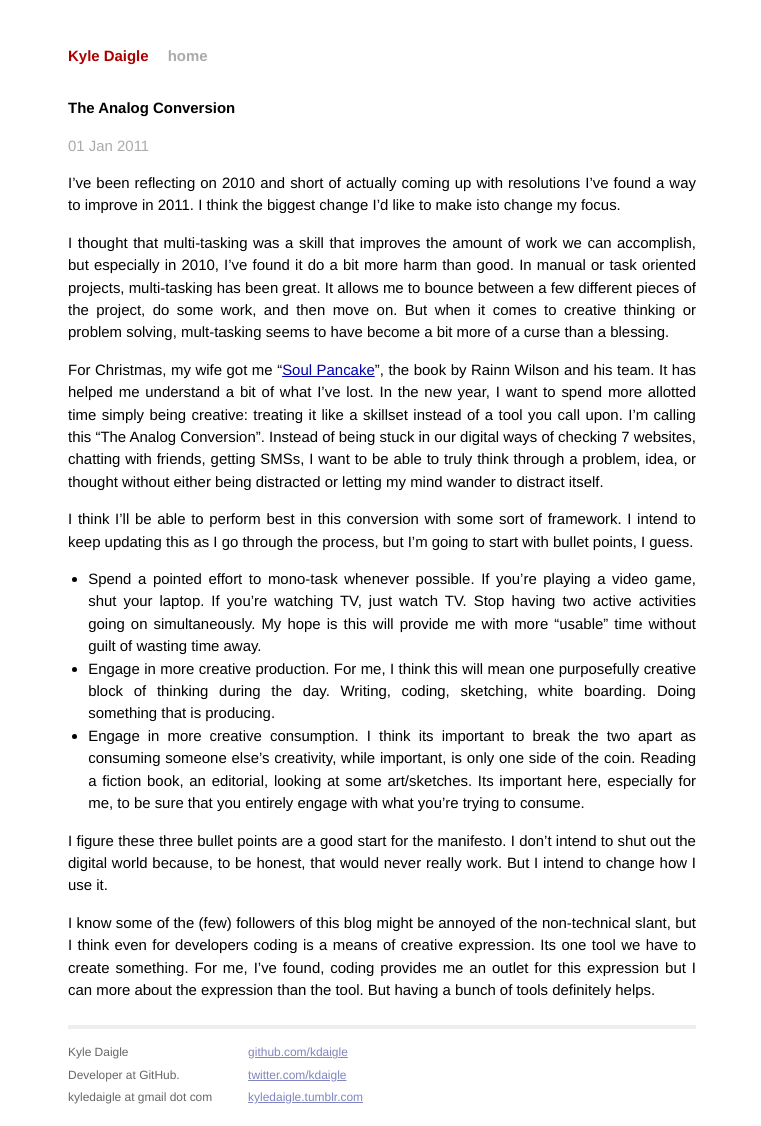
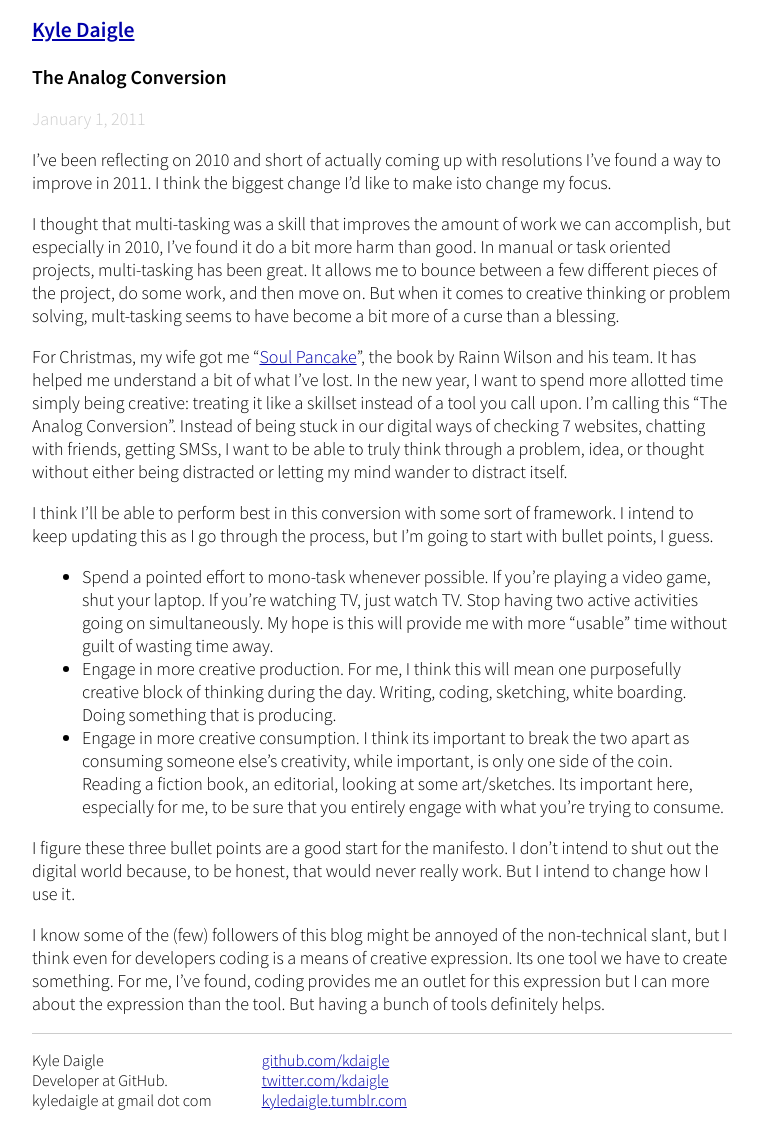
Before and after one commit to kdaigle/kdaigle.github.io, a Jekyll site: the page built from _posts/tumblr/2011-01-01-the-analog-conversion.html, in a window 1280 px wide. Shown: the whole page, without its empty margins (258-1019 px from the left). Built offline with Jekyll 4.4.1, drawn with Linux system fonts in a browser that asks for light colours.

Commit message:
Update the design for further beauty

```diff
--- a/_layouts/default.html
+++ b/_layouts/default.html
@@ -10,7 +10,10 @@
         <link rel="stylesheet" href="/css/syntax.css">
 
         <!-- Custom CSS -->
-        <link rel="stylesheet" href="/css/main.css">
+        <link rel="stylesheet" href="/css/new.css">
+
+        <!-- Google Fonts -->
+        <link href='http://fonts.googleapis.com/css?family=Source+Sans+Pro:300,600,300italic' rel='stylesheet' type='text/css'>
 
     </head>
     <body>
@@ -19,12 +22,12 @@
           <div class="site">
             <div class="header">
               <h1 class="title"><a href="/">{{ site.name }}</a></h1>
-              <a class="extra" href="/">home</a>
             </div>
 
                 {{ content }}
 
             <div class="footer">
+              <hr/>
               <div class="contact">
                 <p>
                   Kyle Daigle<br />
--- a/_layouts/post.html
+++ b/_layouts/post.html
@@ -2,7 +2,7 @@
 layout: default
 ---
 <h2>{{ page.title }}</h2>
-<p class="meta">{{ page.date | date_to_string }}</p>
+<p class="meta">{{ page.date | date: "%B %-d, %Y" }}</p>
 
 <div id="post">
 {{ content }}
--- /dev/null
+++ b/css/new.css
@@ -0,0 +1,86 @@
+/*Global Reset*/
+
+* {
+  margin: 0;
+  padding: 0;
+}
+
+html, body { height: 100%; }
+
+body {
+  background-color: #FFF;
+  font: 18px 'Source Sans Pro', Helvetica, Arial, sans-serif;
+}
+
+h1, h2, h3, h4, h5, h6 { font-size: 100%; }
+
+h1 { margin-bottom: 1em; }
+p { margin: 1em 0; }
+
+a         { color: #00a; }
+a:hover   { color: #000; }
+a:visited { color: #00a; }
+
+table {
+  font-size: inherit;
+  font: 100%;
+}
+
+/*Custom CSS*/
+
+div.container {
+  width: 700px;
+  margin: 0px auto;
+}
+
+div.header {
+  margin-top: 16px;
+}
+
+h1.title {
+  font-size: 120%;
+}
+
+/* Post Title */
+h2 {
+  font-size: 110%;
+}
+
+p.meta {
+  color: #ccc;
+}
+
+ul.posts {
+  list-style-type: none;
+  margin-bottom: 2em;
+}
+
+ul.posts li {
+  line-height: 1.75em;
+}
+
+ul.posts li span.date {
+  margin-left: 6px;
+  color: #ccc;
+}
+
+div.footer {
+  font-size: 90%;
+}
+
+div.footer hr {
+  height: 1px;
+  border: 0;
+  color: #ccc;
+  background-color: #ccc;
+  width: 100%;
+}
+
+div.footer div.contact {
+  float: left;
+  margin-right: 50px;
+}
+
+div#post ul {
+  margin-left: 50px;
+}
--- a/index.html
+++ b/index.html
@@ -4,10 +4,9 @@
 ---
 
 <div id="home">
-  <h1>Blog Posts</h1>
   <ul class="posts">
     {% for post in site.posts %}
-      <li><span>{{ post.date | date_to_string }}</span> &raquo; <a href="{{ post.url }}">{{ post.title }}</a></li>
+      <li><a href="{{ post.url }}">{{ post.title }}</a><span class="date">{{ post.date | date: "%B %-d, %Y" }}</span></li>
     {% endfor %}
   </ul>
 </div>
```
